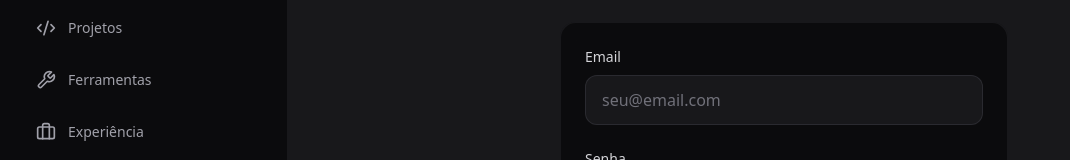
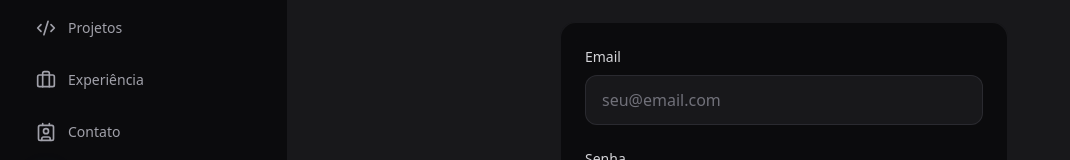
Before and after one commit to danielbmata/site-curriculo, a Next.js app: page /login in a window 1280 px wide. Shown: the part 146-306 px from the top of the page, without its empty margins (0-1070 px from the left). Built offline with nearby package versions, Linux system fonts and the light colour scheme; no server answers.

Commit message:
refactor: move calculadora FII para dentro de projetos
- Remove link 'Ferramentas' da sidebar

- Move calculadora FII para /projetos/calculadora-fii

- Atualiza link do card na página de projetos

- Remove diretório /ferramentas

```diff
--- a/src/app/(routes)/ferramentas/page.jsx
+++ b/src/app/(routes)/projetos/calculadora-fii/page.jsx
@@ -2,10 +2,10 @@
 
 import { useState, useEffect, useRef } from 'react';
 import { Search } from 'lucide-react';
-import { ProtectedRoute } from '../../../components/ProtectedRoute';
+import { ProtectedRoute } from '../../../../components/ProtectedRoute';
 
 // Página da calculadora - minha primeira ferramenta "séria"!
-export default function Ferramentas() {
+export default function CalculadoraFII() {
   const [ticket, setTicket] = useState('');
   const [rendimentoDesejado, setRendimentoDesejado] = useState('');
   const [resultado, setResultado] = useState(null);
--- a/src/app/(routes)/projetos/page.jsx
+++ b/src/app/(routes)/projetos/page.jsx
@@ -11,7 +11,7 @@ const projects = [
     description: 'Uma ferramenta para calcular quantas cotas de um FII você precisa para atingir sua renda passiva desejada.',
     tags: ['React', 'Next.js', 'Tailwind CSS'], // Tecnologias que aprendi fazendo o projeto
     github: 'https://github.com/danielbmata/calculadora-fii',
-    demo: '/ferramentas',
+    demo: '/projetos/calculadora-fii',
     featured: true, // Meu primeiro projeto "sério" com React!
   },
   // ... outros projetos que vou adicionar depois
--- a/src/components/Sidebar.jsx
+++ b/src/components/Sidebar.jsx
@@ -110,7 +110,6 @@ export function Sidebar() {
         <nav className="space-y-2">
           <NavLink href="/inicio" icon={Home}>Início</NavLink>
           <NavLink href="/projetos" icon={Code2}>Projetos</NavLink>
-          <NavLink href="/ferramentas" icon={Wrench}>Ferramentas</NavLink>
           <NavLink href="/experiencia" icon={Briefcase}>Experiência</NavLink>
           <NavLink href="/contato" icon={Contact}>Contato</NavLink>
           {user ? (
```
